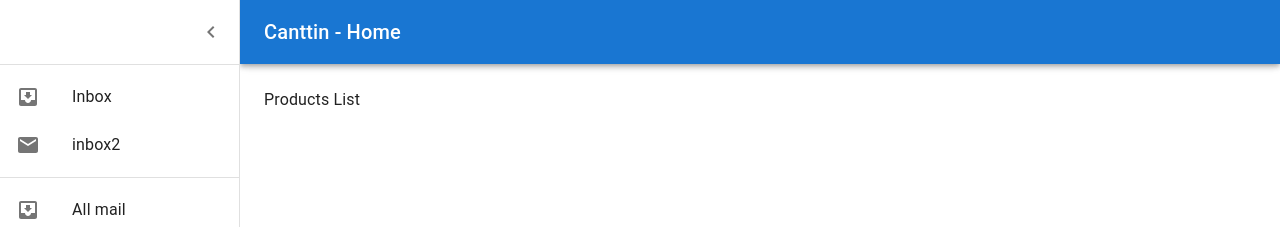
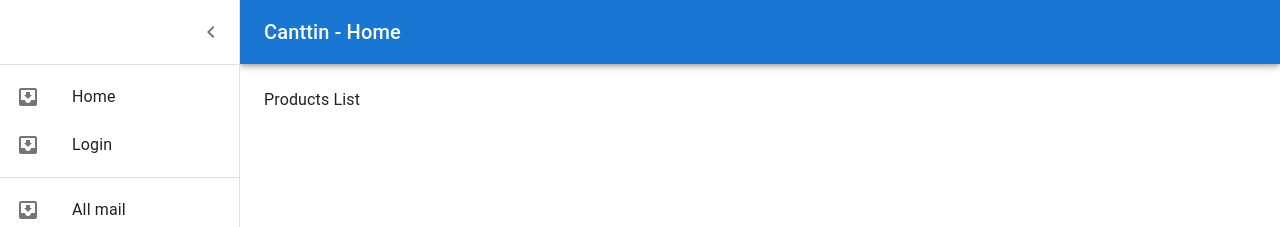
Before and after one commit to OmarThinks/Cantiin-React-MaterialUI, a React (Create React App) app in the folder src/: page /products in a window 1280 px wide. Both pictures are taken after a click on the button "open drawer". Shown: the top 227 px of the page. Built offline with nearby package versions, Linux system fonts and the light colour scheme.

Commit message:
Now Drawer navigates

```diff
--- a/src/src/Custom/Drawer.js
+++ b/src/src/Custom/Drawer.js
@@ -17,7 +17,7 @@ import ListItemIcon from '@mui/material/ListItemIcon';
 import ListItemText from '@mui/material/ListItemText';
 import InboxIcon from '@mui/icons-material/MoveToInbox';
 import MailIcon from '@mui/icons-material/Mail';
-import { Routes, Route,      Link } from "react-router-dom";
+import { Routes, Route,      Link, useNavigate } from "react-router-dom";
 
 
 
@@ -73,6 +73,9 @@ const DrawerHeader = styled('div')(({ theme }) => ({
 export default function DrawerCustom({DrawerContent, DrawerHeaderCustom}) {
   const theme = useTheme();
   const [open, setOpen] = React.useState(false);
+  let navigate = useNavigate();
+
+
 
   const handleDrawerOpen = () => {
     setOpen(true);
@@ -121,13 +124,26 @@ export default function DrawerCustom({DrawerContent, DrawerHeaderCustom}) {
         </DrawerHeader>
         <Divider />
         <List>
-          {[['Inbox'],["inbox2"]].map(([text], index) => (
-            <ListItem button key={text}>
+          {
+
+
+          [
+
+
+            {"linkText": "Home", icon:<InboxIcon />,link:"/"},
+            {"linkText": "Login", icon:<InboxIcon />,link:"/login"},
+
+
+
+        ].map(({linkText,icon, link}, index) => (
+
+          <ListItem button key={linkText} onClick={()=>{navigate(link, { replace: true });}}>
               <ListItemIcon>
-                {index % 2 === 0 ? <InboxIcon /> : <MailIcon />}
+                {icon}
               </ListItemIcon>
-              <ListItemText primary={text} />
+              <ListItemText primary={linkText} />
             </ListItem>
+
           ))}
         </List>
         <Divider />
```
